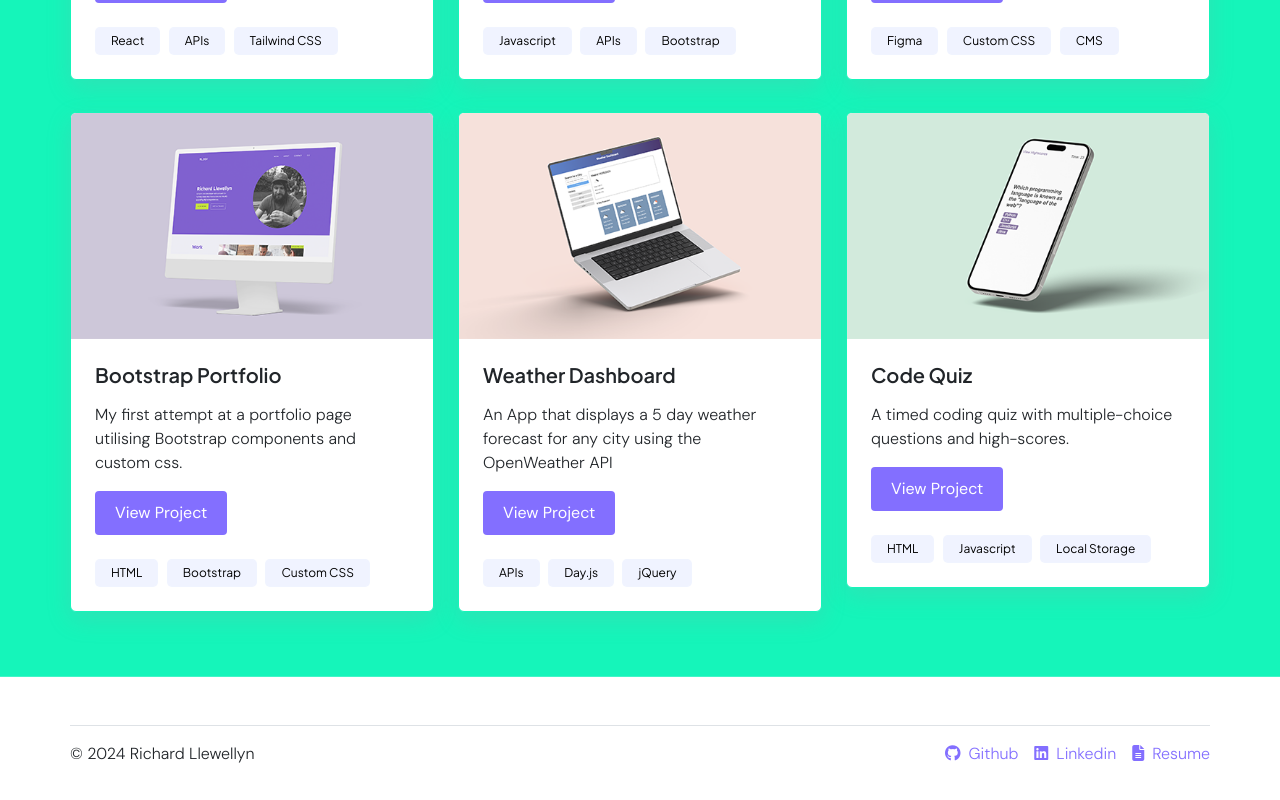
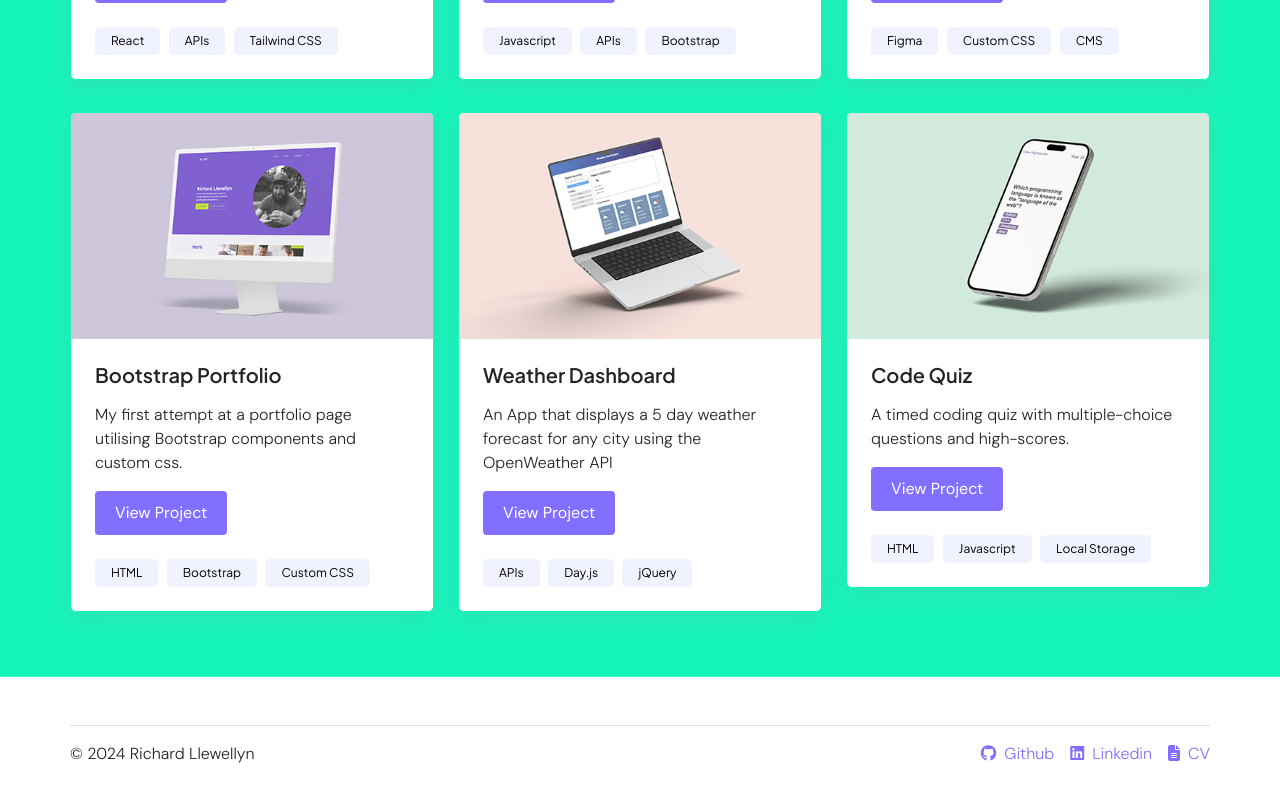
Before and after one commit to RichLlew182/react-portfolio, a React (Vite) app: page /projects in a window 1280 px wide. Shown: the part 639-1439 px from the top of the page. Built offline with nearby package versions, Linux system fonts and the light colour scheme.

Commit message:
added new cv and updated link in footer from resume to cv

```diff
--- a/src/components/Footer.jsx
+++ b/src/components/Footer.jsx
@@ -19,7 +19,7 @@ function Footer() {
           <motion.li initial={{ opacity: 0, y: -40 }} whileInView={{ opacity: 1, y: 0 }} transition={{ delay: .3 }} viewport={{ once: true }} className="ms-3"><a className="text-decoration-none text-highlight" target="_blank" href="https://www.linkedin.com/in/richard-lee-llewellyn"><i
             className="fa-brands fa-linkedin  me-2"></i>Linkedin</a></motion.li>
 
-          <motion.li initial={{ opacity: 0, y: -40 }} whileInView={{ opacity: 1, y: 0 }} transition={{ delay: .4 }} viewport={{ once: true }} className="ms-3"><a className="text-decoration-none text-highlight" target="_blank" href="./assets/files/richard-llewellyn-cv.pdf"><i className="fa-solid fa-file-lines me-2"></i>Resume</a></motion.li>
+          <motion.li initial={{ opacity: 0, y: -40 }} whileInView={{ opacity: 1, y: 0 }} transition={{ delay: .4 }} viewport={{ once: true }} className="ms-3"><a className="text-decoration-none text-highlight" target="_blank" href="./assets/files/richard-llewellyn-cv.pdf"><i className="fa-solid fa-file-lines me-2"></i>CV</a></motion.li>
 
 
         </ul>
```
Also changed, not shown: 1 other file (tests, documents, lock files or other folders).
